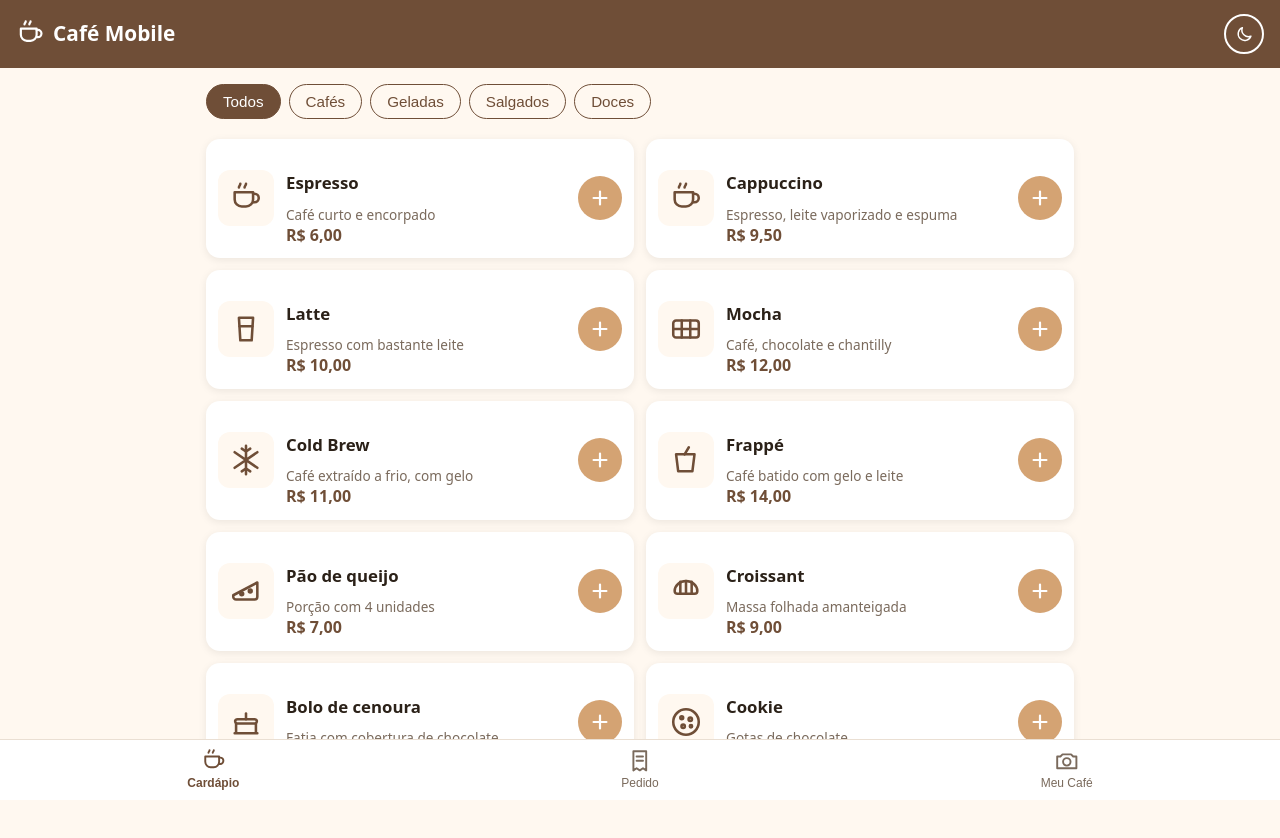
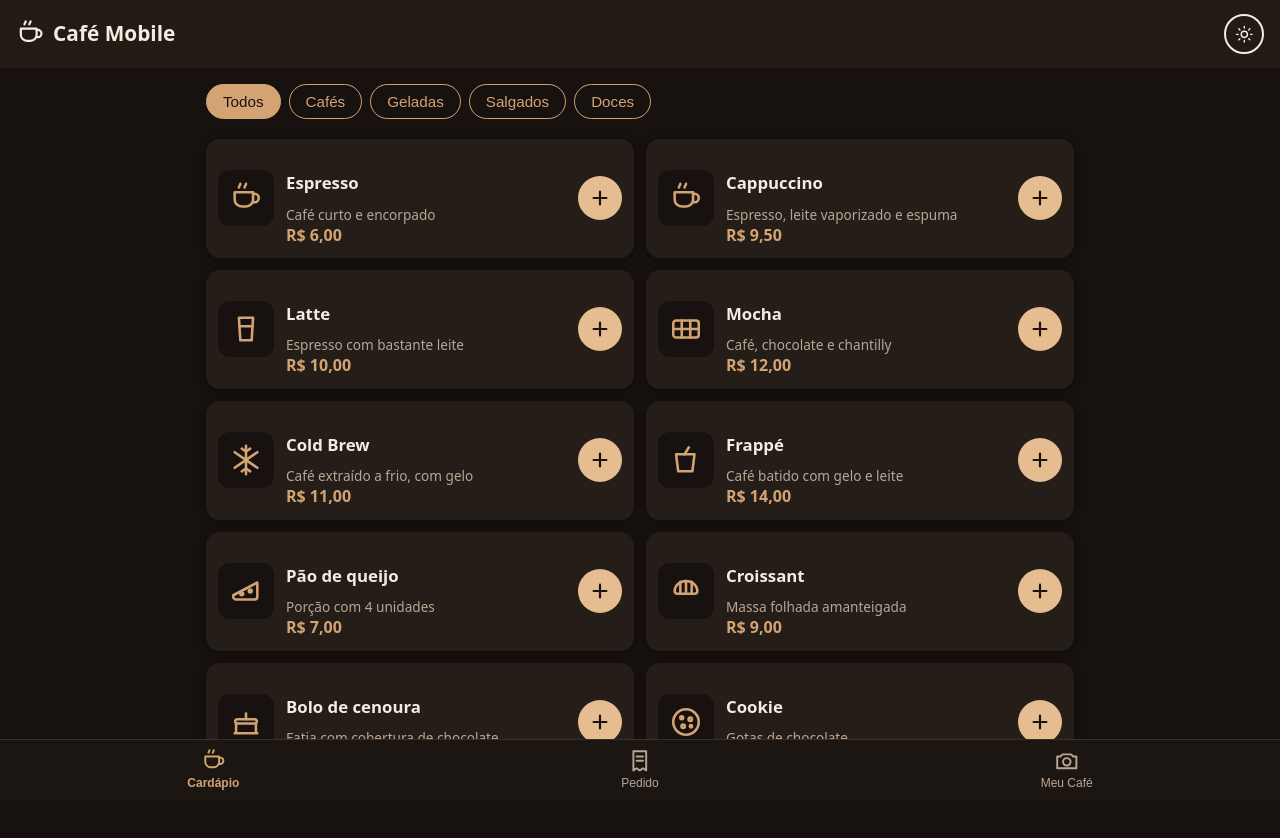
Before and after one commit to hazelbunnii/Coffee-Mobile, a plain HTML site: page index.html in a window 1280 px wide. Drawn offline with Linux system fonts and the light colour scheme.

Commit message:
Abre o app em modo escuro por padrao

```diff
--- a/index.html
+++ b/index.html
@@ -3,8 +3,16 @@
 <head>
   <meta charset="UTF-8">
   <meta name="viewport" content="width=device-width, initial-scale=1.0">
-  <meta name="theme-color" content="#6f4e37">
+  <meta name="theme-color" content="#241a14">
   <title>Café Mobile</title>
+  <!-- Aplica o tema antes do CSS carregar: o app já abre escuro, sem piscar claro -->
+  <script>
+    (function () {
+      var escolha = null;
+      try { escolha = localStorage.getItem("tema"); } catch (e) {}
+      document.documentElement.setAttribute("data-tema", escolha === "claro" ? "claro" : "escuro");
+    })();
+  </script>
   <!-- PWA: o manifest descreve o app (nome, ícone, cores) para o celular -->
   <link rel="manifest" href="manifest.json">
   <link rel="icon" href="icons/icon-192.png">
@@ -19,7 +27,7 @@
     <div class="acoes-topo">
       <!-- Só aparece quando o navegador permite instalar (ver pwa.js) -->
       <button id="btn-instalar" class="btn-instalar" hidden>Instalar</button>
-      <!-- Tema: segue o sistema por padrão e pode ser trocado aqui (ver tema.js) -->
+      <!-- Tema: abre escuro por padrão e pode ser trocado aqui (ver tema.js) -->
       <button id="btn-tema" class="btn-tema" aria-label="Ativar modo escuro" title="Alternar tema"></button>
     </div>
   </header>
--- a/js/tema.js
+++ b/js/tema.js
@@ -1,24 +1,15 @@
 // ==========================================================
-// tema.js - modo escuro automático + botão para alternar
-// Por padrão segue a preferência do sistema (prefers-color-scheme).
-// Se a pessoa escolher um tema no botão, a escolha é salva e
-// passa a valer também quando o app reabrir.
+// tema.js - modo escuro por padrão + botão para alternar
+// Ao abrir, o app já entra no modo escuro. Se a pessoa tocar
+// no botão do topo, a escolha é salva no localStorage e vale
+// nas próximas aberturas (inclusive a volta ao claro).
 // ==========================================================
 
-const CHAVE_TEMA = "tema"; // "claro", "escuro" ou null = seguir o sistema
-
-const consultaEscuro = window.matchMedia("(prefers-color-scheme: dark)");
-
-function temaDoSistema() {
-  return consultaEscuro.matches ? "escuro" : "claro";
-}
+const CHAVE_TEMA = "tema";
 
 function temaAtual() {
   const salvo = localStorage.getItem(CHAVE_TEMA);
-  if (salvo === "claro" || salvo === "escuro") {
-    return salvo;
-  }
-  return temaDoSistema();
+  return salvo === "claro" ? "claro" : "escuro"; // padrão = escuro
 }
 
 function aplicarTema() {
@@ -50,17 +41,4 @@ document.querySelector("#btn-tema").addEventListener("click", function () {
   aplicarTema();
 });
 
-// Se não houve escolha manual, acompanha o sistema em tempo real
-function aoMudarSistema() {
-  if (!localStorage.getItem(CHAVE_TEMA)) {
-    aplicarTema();
-  }
-}
-
-if (consultaEscuro.addEventListener) {
-  consultaEscuro.addEventListener("change", aoMudarSistema);
-} else if (consultaEscuro.addListener) {
-  consultaEscuro.addListener(aoMudarSistema); // iPhones mais antigos
-}
-
 aplicarTema();
--- a/sw.js
+++ b/sw.js
@@ -6,7 +6,7 @@
 // ==========================================================
 
 // Mude o número da versão sempre que alterar a lista de arquivos abaixo
-const CACHE = "cafe-mobile-v2";
+const CACHE = "cafe-mobile-v3";
 
 const ARQUIVOS = [
   "./",
```
Also changed, not shown: 1 other file.
